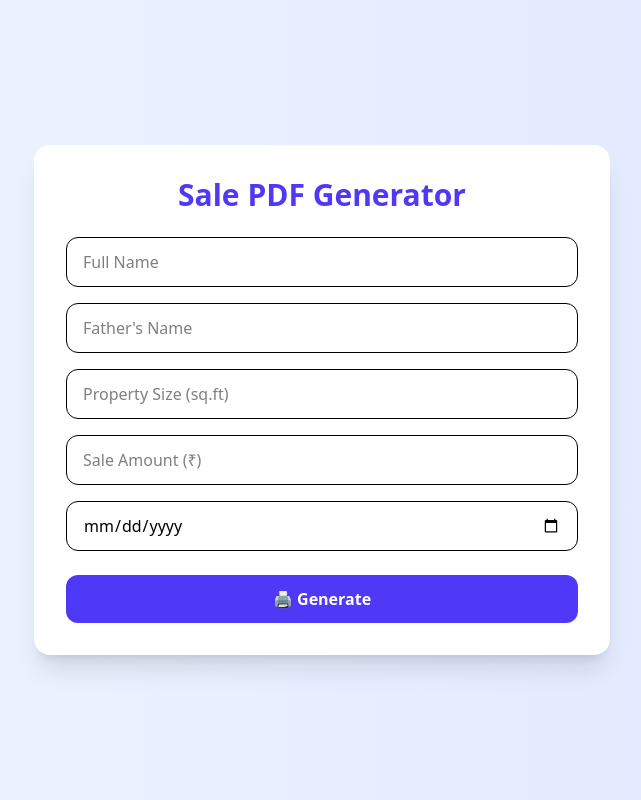
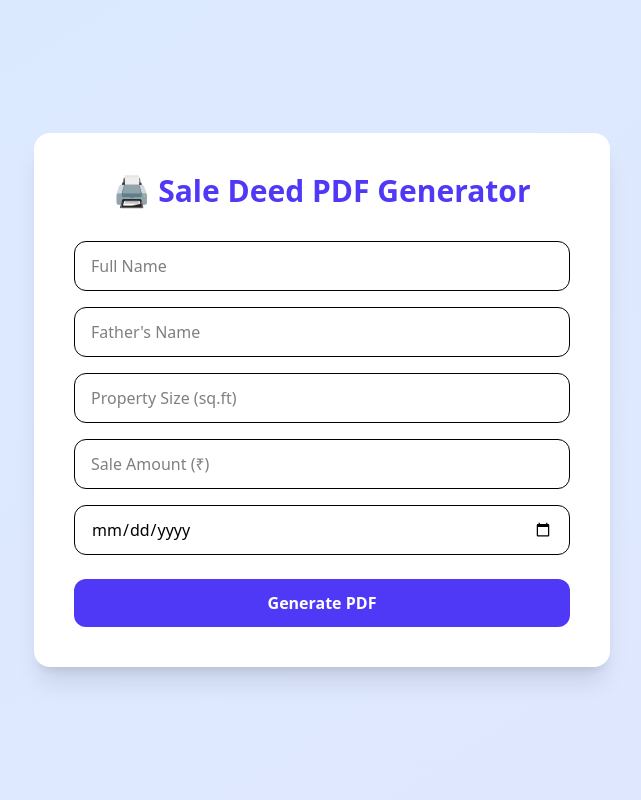
Before and after one commit to akshatChaudhary239/form, a Next.js app: page / in a window 1280 px wide. Shown: the whole page, without its empty margins (318-959 px from the left). Built offline with nearby package versions, Linux system fonts and the light colour scheme.

Commit message:
"updated"

```diff
--- a/next.config.ts
+++ b/next.config.ts
@@ -1,3 +1,4 @@
+/** @type {import('next').NextConfig} */
 const nextConfig = {
   serverExternalPackages: ['puppeteer'],
 };
--- a/src/app/api/generate-pdf/route.ts
+++ b/src/app/api/generate-pdf/route.ts
@@ -15,10 +15,15 @@ export async function POST(req: NextRequest) {
   const htmlContent = `
     <html>
       <head>
+        <meta name="viewport" content="width=device-width, initial-scale=1" />
         <style>
-          body { font-family: Arial, sans-serif; padding: 40px; }
-          h1 { text-align: center; margin-bottom: 40px; }
-          p { font-size: 18px; line-height: 1.6; }
+          body {
+            font-family: Arial, sans-serif;
+            padding: 40px;
+            line-height: 1.6;
+          }
+          h1 { text-align: center; margin-bottom: 30px; }
+          p { font-size: 18px; }
         </style>
       </head>
       <body>
@@ -33,9 +38,9 @@ export async function POST(req: NextRequest) {
 
   try {
     const browser = await puppeteer.launch({
-  headless: true,
-  args: ['--no-sandbox', '--disable-setuid-sandbox'],
-});
+      headless: true,
+      args: ['--no-sandbox', '--disable-setuid-sandbox'],
+    });
 
     const page = await browser.newPage();
     await page.setContent(htmlContent, { waitUntil: 'networkidle0' });
@@ -51,9 +56,8 @@ export async function POST(req: NextRequest) {
     });
   } catch (error) {
     console.error('PDF generation error:', error);
-    return new Response(
-      JSON.stringify({ error: 'PDF generation failed.' }),
-      { status: 500 }
-    );
+    return new Response(JSON.stringify({ error: 'PDF generation failed' }), {
+      status: 500,
+    });
   }
 }
--- a/src/app/page.tsx
+++ b/src/app/page.tsx
@@ -34,77 +34,57 @@ export default function HomePage() {
       a.click();
       window.URL.revokeObjectURL(url);
     } catch (error) {
-      alert('Error generating PDF. Check console.');
+      alert('PDF generation failed.');
       console.error(error);
     }
   };
 
   return (
-    <main className="min-h-screen bg-gradient-to-r from-blue-50 to-indigo-100 flex items-center justify-center p-4">
+    <main className="min-h-screen bg-gradient-to-br from-blue-100 to-indigo-100 flex items-center justify-center p-4">
       <motion.div
-        className="bg-white rounded-2xl shadow-xl p-8 w-full max-w-xl"
-        initial={{ opacity: 0, y: 50 }}
+        className="bg-white shadow-xl rounded-2xl w-full max-w-md md:max-w-xl p-6 md:p-10"
+        initial={{ opacity: 0, y: 30 }}
         animate={{ opacity: 1, y: 0 }}
         transition={{ duration: 0.6 }}
       >
-        <motion.h1
-          className="text-3xl font-bold text-center mb-6 text-indigo-600"
-          initial={{ opacity: 0 }}
-          animate={{ opacity: 1 }}
-          transition={{ delay: 0.2 }}
-        >
-          Sale PDF Generator
-        </motion.h1>
+        <h1 className="text-2xl md:text-3xl font-bold text-indigo-600 text-center mb-8">
+          🖨️ Sale Deed PDF Generator
+        </h1>
 
         <div className="space-y-4">
+          {[
+            { label: 'Full Name', name: 'fullName' },
+            { label: "Father's Name", name: 'fatherName' },
+            { label: 'Property Size (sq.ft)', name: 'propertySize' },
+            { label: 'Sale Amount (₹)', name: 'saleAmount' },
+          ].map((field) => (
+            <motion.input
+              key={field.name}
+              type="text"
+              name={field.name}
+              placeholder={field.label}
+              className="w-full px-4 py-3 border rounded-xl focus:ring-2 focus:ring-indigo-400 outline-none"
+              onChange={handleChange}
+              whileFocus={{ scale: 1.02 }}
+            />
+          ))}
+
           <motion.input
-            whileFocus={{ scale: 1.02 }}
-            type="text"
-            name="fullName"
-            placeholder="Full Name"
-            className="w-full border rounded-xl px-4 py-3 focus:outline-none focus:ring-2 focus:ring-indigo-400"
-            onChange={handleChange}
-          />
-          <motion.input
-            whileFocus={{ scale: 1.02 }}
-            type="text"
-            name="fatherName"
-            placeholder="Father's Name"
-            className="w-full border rounded-xl px-4 py-3 focus:outline-none focus:ring-2 focus:ring-indigo-400"
-            onChange={handleChange}
-          />
-          <motion.input
-            whileFocus={{ scale: 1.02 }}
-            type="text"
-            name="propertySize"
-            placeholder="Property Size (sq.ft)"
-            className="w-full border rounded-xl px-4 py-3 focus:outline-none focus:ring-2 focus:ring-indigo-400"
-            onChange={handleChange}
-          />
-          <motion.input
-            whileFocus={{ scale: 1.02 }}
-            type="text"
-            name="saleAmount"
-            placeholder="Sale Amount (₹)"
-            className="w-full border rounded-xl px-4 py-3 focus:outline-none focus:ring-2 focus:ring-indigo-400"
-            onChange={handleChange}
-          />
-          <motion.input
-            whileFocus={{ scale: 1.02 }}
             type="date"
             name="date"
-            className="w-full border rounded-xl px-4 py-3 focus:outline-none focus:ring-2 focus:ring-indigo-400"
+            className="w-full px-4 py-3 border rounded-xl focus:ring-2 focus:ring-indigo-400 outline-none"
             onChange={handleChange}
+            whileFocus={{ scale: 1.02 }}
           />
         </div>
 
         <motion.button
-          whileHover={{ scale: 1.05 }}
-          whileTap={{ scale: 0.95 }}
           onClick={handleDownload}
-          className="mt-6 w-full bg-indigo-600 text-white py-3 rounded-xl font-semibold transition hover:bg-indigo-700"
+          className="w-full mt-6 bg-indigo-600 hover:bg-indigo-700 text-white font-semibold py-3 rounded-xl"
+          whileHover={{ scale: 1.03 }}
+          whileTap={{ scale: 0.97 }}
         >
-          🖨️ Generate
+          Generate PDF
         </motion.button>
       </motion.div>
     </main>
```
